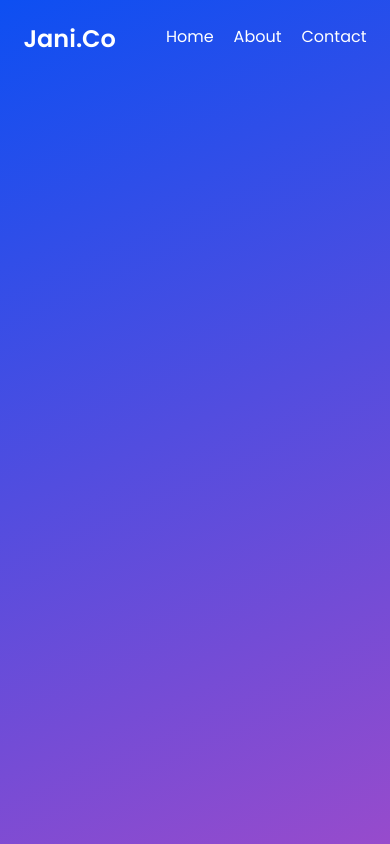
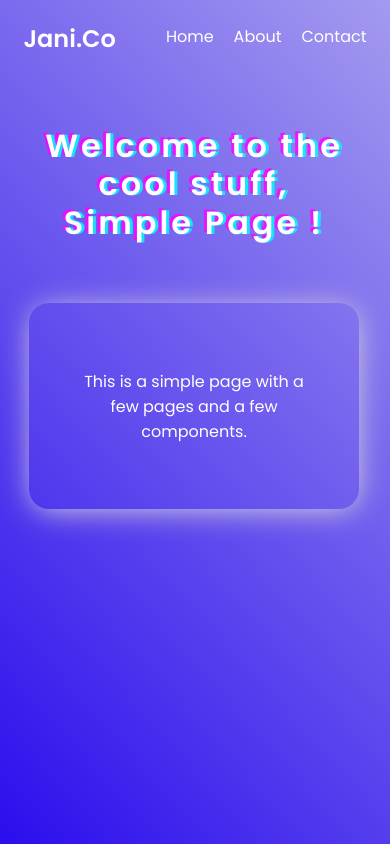
Before and after one commit to Tijani-zainab/altschool-frontend-assignment-two, a React (Create React App) app: page /about in a window 390 px wide. Shown: the top 844 px of the page. Built offline with nearby package versions, Linux system fonts and the light colour scheme.

Commit message:
added gsap animation, which so far might be a bad idea. fix later

```diff
--- a/package.json
+++ b/package.json
@@ -6,6 +6,7 @@
     "@testing-library/jest-dom": "^5.16.5",
     "@testing-library/react": "^13.4.0",
     "@testing-library/user-event": "^13.5.0",
+    "gsap": "^3.11.3",
     "react": "^18.2.0",
     "react-dom": "^18.2.0",
     "react-router-dom": "^6.4.2",
--- /dev/null
+++ b/src/Components/FadeAnimation/FadeAnimation.js
@@ -0,0 +1,43 @@
+import React, { useRef, useEffect } from "react";
+import { gsap } from "gsap";
+
+const FadeInAnimation = ({ children, wrapperElement = "div", direction = null, delay = 0, ...props }) => {
+
+    const Component = wrapperElement;
+    let compRef = useRef(null);
+    const distance = 200;
+    let fadeDirection;
+
+    switch (direction) {
+        case "left":
+            fadeDirection = { x: -distance };
+            break;
+        case "right":
+            fadeDirection = { x: distance };
+            break;
+        case "up":
+            fadeDirection = { y: distance };
+            break;
+        case "down":
+            fadeDirection = { y: -distance };
+            break;
+        default:
+            fadeDirection = { x: 0 };
+    }
+
+    useEffect(() => {
+        gsap.from(compRef.current, 1, {
+            ...fadeDirection,
+            opacity: 0,
+            delay
+        });
+    }, [compRef, fadeDirection, delay]);
+
+    return (
+        <Component ref={compRef} {...props}>
+            {children}
+        </Component>
+    );
+};
+
+export default FadeInAnimation;
--- /dev/null
+++ b/src/Components/Hero/Hero.js
@@ -0,0 +1,18 @@
+import './Hero.scss';
+// import FadeInAnimation from '../FadeAnimation/FadeAnimation';
+
+const Hero = () => {
+    return (
+        <div className='hero'>
+            <header className='glitch-wrapper'>
+                <h1 className='hero__title glitch' data-glitch="Welcome to the cool stuff, Simple Page !">Welcome to the cool stuff, Simple Page !</h1>
+            </header>
+
+            <section className='shadow__box'>
+                <p className='hero__description'>This is a simple page with a few pages and a few components.</p>
+            </section>
+        </div>
+    );
+}
+
+export default Hero;
--- /dev/null
+++ b/src/Components/Hero/Hero.scss
@@ -0,0 +1,96 @@
+.hero {
+    display: flex;
+    justify-content: space-between;
+    align-items: center;
+    color: #fff;
+    margin-top: 17px;
+    padding: 3% 8% 0 7.5%;
+}
+
+.hero__title {
+    font-size: 2.9rem;
+    line-height: 1.2;
+    letter-spacing: 3px;
+}
+
+.glitch {
+    position: relative;
+    z-index: 1;
+ }
+
+.glitch:before,
+.glitch:after {
+    display: block;
+    content: attr(data-glitch);
+    position: absolute;
+    top: 0;
+    left: 0;
+    opacity: 0.8;
+}
+
+.glitch:before {
+    animation: glitch-color 0.3s cubic-bezier(0.25, 0.46, 0.45, 0.94) both infinite;
+    color: #0ff;
+    z-index: -1;
+}
+
+ .glitch:after {
+    animation: glitch-color 0.3s cubic-bezier(0.25, 0.46, 0.45, 0.94) reverse both infinite;
+    color: #ff00ff;
+    z-index: -2;
+ }
+
+ @keyframes glitch-color {
+    0% {
+       transform: translate(0);
+    }
+
+    20% {
+       transform: translate(-3px, 3px);
+    }
+
+    40% {
+       transform: translate(-3px, -3px);
+    }
+
+    60% {
+       transform: translate(3px, 3px);
+    }
+
+    80% {
+       transform: translate(3px, -3px);
+    }
+
+    to {
+       transform: translate(0);
+    }
+ }
+
+.shadow__box {
+    -webkit-box-shadow: 1px 3px 31px -3.5px #dddddd;
+    -moz-box-shadow: 1px 3px 31px -3.5px #dddddd;
+    box-shadow: 1px 3px 31px -3.5px #dddddd;
+    border: 1px solid #dddddd;
+    border-radius: 7px;
+    font-size: 1rem;
+    padding: 12%;
+}
+
+@media (max-width: 768px) {
+    .hero {
+        flex-direction: column;
+        text-align: center;
+        padding: 3% 8% 0 7.5%;
+    }
+    .hero__title {
+        font-size: 2rem;
+        line-height: 1.2;
+        letter-spacing: 3px;
+    }
+    .shadow__box {
+        margin: 40px 0;
+        padding: 15% 12%;
+        border: none;
+        border-radius: 20px;
+    }
+}
--- a/src/Components/index.js
+++ b/src/Components/index.js
@@ -1,3 +1,5 @@
 export { default as Footer } from './Footer/Footer';
 export { default as GlobalNav } from './GlobalNav/GlobalNav';
 export { default as Routing } from './Routing/Routing';
+export { default as Hero } from './Hero/Hero';
+export { default as FadeInAnimation } from './FadeAnimation/FadeAnimation';
--- a/src/Pages/Landing/Landing.js
+++ b/src/Pages/Landing/Landing.js
@@ -1,10 +1,11 @@
 import './Landing.scss';
-import { GlobalNav } from '../../Components';
+import { GlobalNav, Hero } from '../../Components';
 
 const Landing = () => {
     return (
         <div className='landing-page'>
             <GlobalNav />
+            <Hero />
         </div>
     );
 }
--- a/src/Pages/Landing/Landing.scss
+++ b/src/Pages/Landing/Landing.scss
@@ -1,6 +1,6 @@
 .landing-page {
-    background: #974bcc;
-    background: -webkit-linear-gradient(336deg, #974bcc 0%, #0d4ff2 100%);
-    background: linear-gradient(336deg, #974bcc 0%, #0d4ff2 100%);
+    background: #2c0ded;
+    background: -webkit-linear-gradient(48deg, #2c0ded 0%, #a39aef 100%);
+    background: linear-gradient(48deg, #2c0ded 0%, #a39aef 100%);
     height: 100vh;
 }
```
Also changed, not shown: 1 other file (tests, documents, lock files or other folders).
